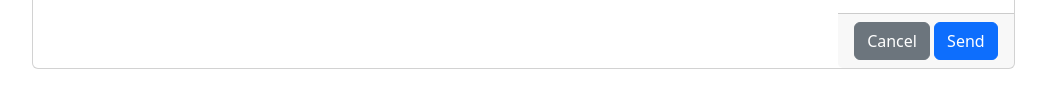
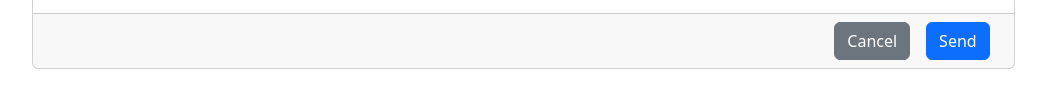
Before and after one commit to 4GeeksAcademy/mroblesa-project-three, a plain HTML site: page index.html in a window 1280 px wide. Shown: the part 607-714 px from the top of the page, without its empty margins (167-1213 px from the left). Drawn offline with nearby package versions, Linux system fonts and the light colour scheme.

Commit message:
project-three-updated

```diff
--- a/index.html
+++ b/index.html
@@ -90,9 +90,9 @@
                                     </div>
                                 </div>
                     </div>
-                    <div class="card-footer text-body-secondary align-self-end"> <!--footer-->
-                        <a href="#" class="btn btn-secondary">Cancel</a>
-                        <a href="#" class="btn btn-primary">Send</a>
+                    <div class="card-footer text-body-secondary w-100 d-flex justify-content-end"> <!--footer-->
+                        <a href="#" class="btn btn-secondary mx-2">Cancel</a>
+                        <a href="#" class="btn btn-primary mx-2">Send</a>
                     </div>
             </div>
         </div>
```
